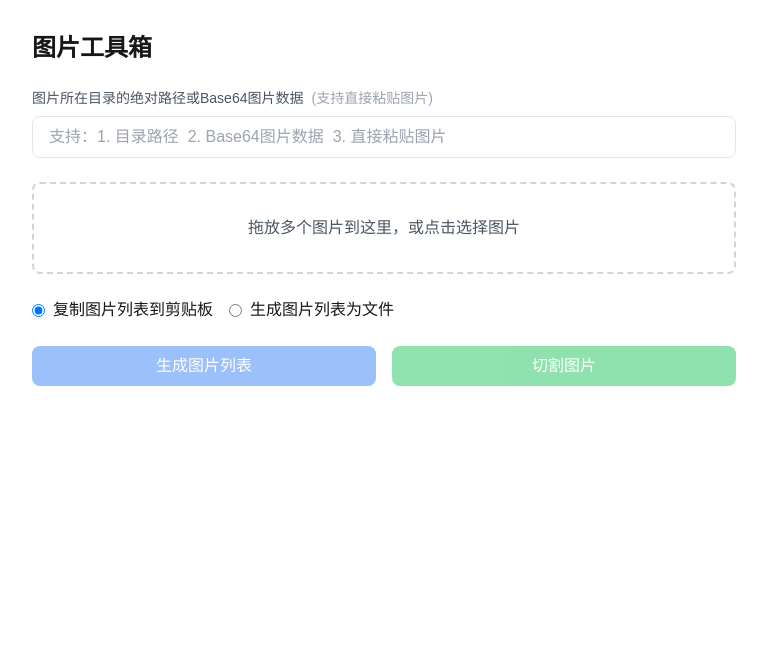
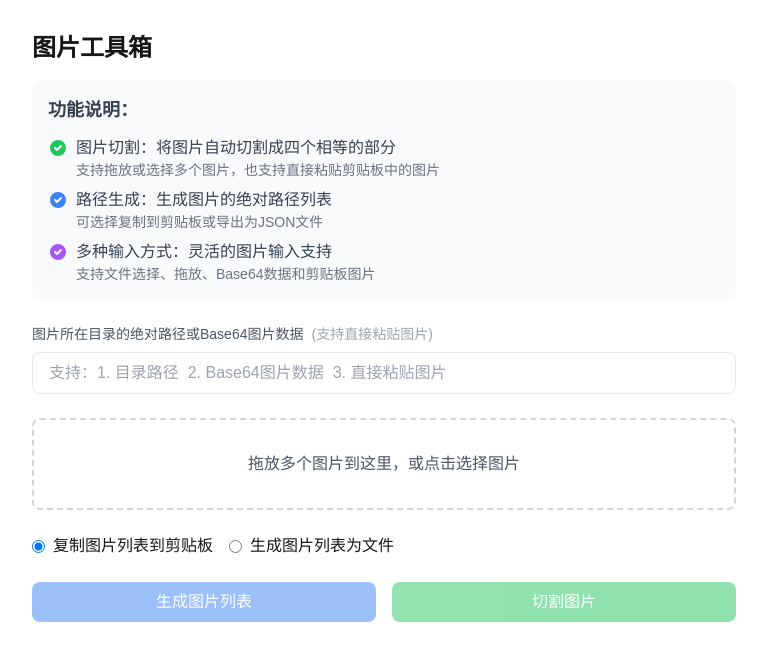
Before and after one commit to tudoujunha/ImageTools, a Next.js app: page / in a window 1280 px wide. Shown: the top 660 px of the page, without its empty margins (256-1023 px from the left). Built offline with nearby package versions, Linux system fonts and the light colour scheme.

Commit message:
Added photo site features

```diff
--- a/app/page.tsx
+++ b/app/page.tsx
@@ -21,8 +21,9 @@ export default function Home() {
   if (!isMounted) {
     return (
       <div className="min-h-screen p-8 flex flex-col gap-6 max-w-3xl mx-auto opacity-50">
-        <header className="flex justify-between items-center">
+        <header className="flex flex-col gap-4">
           <h1 className="text-2xl font-bold">图片工具箱</h1>
+          <div className="h-24 bg-gray-200 rounded"></div>
         </header>
         <div className="animate-pulse">
           <div className="h-10 bg-gray-200 rounded w-full"></div>
@@ -39,8 +40,46 @@ export default function Home() {
 
   return (
     <div className="min-h-screen p-8 flex flex-col gap-6 max-w-3xl mx-auto">
-      <header className="flex justify-between items-center">
+      <header className="flex flex-col gap-4">
         <h1 className="text-2xl font-bold">图片工具箱</h1>
+        <div className="bg-gray-50 p-4 rounded-lg space-y-3">
+          <h2 className="text-lg font-semibold text-gray-700">功能说明：</h2>
+          <div className="space-y-2">
+            <div className="flex items-start gap-2">
+              <div className="w-5 h-5 mt-0.5 flex-shrink-0">
+                <svg viewBox="0 0 20 20" fill="currentColor" className="text-green-500">
+                  <path fillRule="evenodd" d="M10 18a8 8 0 100-16 8 8 0 000 16zm3.707-9.293a1 1 0 00-1.414-1.414L9 10.586 7.707 9.293a1 1 0 00-1.414 1.414l2 2a1 1 0 001.414 0l4-4z" clipRule="evenodd" />
+                </svg>
+              </div>
+              <div>
+                <p className="text-gray-700"><span className="font-medium">图片切割：</span>将图片自动切割成四个相等的部分</p>
+                <p className="text-sm text-gray-500">支持拖放或选择多个图片，也支持直接粘贴剪贴板中的图片</p>
+              </div>
+            </div>
+            <div className="flex items-start gap-2">
+              <div className="w-5 h-5 mt-0.5 flex-shrink-0">
+                <svg viewBox="0 0 20 20" fill="currentColor" className="text-blue-500">
+                  <path fillRule="evenodd" d="M10 18a8 8 0 100-16 8 8 0 000 16zm3.707-9.293a1 1 0 00-1.414-1.414L9 10.586 7.707 9.293a1 1 0 00-1.414 1.414l2 2a1 1 0 001.414 0l4-4z" clipRule="evenodd" />
+                </svg>
+              </div>
+              <div>
+                <p className="text-gray-700"><span className="font-medium">路径生成：</span>生成图片的绝对路径列表</p>
+                <p className="text-sm text-gray-500">可选择复制到剪贴板或导出为JSON文件</p>
+              </div>
+            </div>
+            <div className="flex items-start gap-2">
+              <div className="w-5 h-5 mt-0.5 flex-shrink-0">
+                <svg viewBox="0 0 20 20" fill="currentColor" className="text-purple-500">
+                  <path fillRule="evenodd" d="M10 18a8 8 0 100-16 8 8 0 000 16zm3.707-9.293a1 1 0 00-1.414-1.414L9 10.586 7.707 9.293a1 1 0 00-1.414 1.414l2 2a1 1 0 001.414 0l4-4z" clipRule="evenodd" />
+                </svg>
+              </div>
+              <div>
+                <p className="text-gray-700"><span className="font-medium">多种输入方式：</span>灵活的图片输入支持</p>
+                <p className="text-sm text-gray-500">支持文件选择、拖放、Base64数据和剪贴板图片</p>
+              </div>
+            </div>
+          </div>
+        </div>
       </header>
 
       <PathInput path={basePath} onPathChange={setBasePath} />
```
